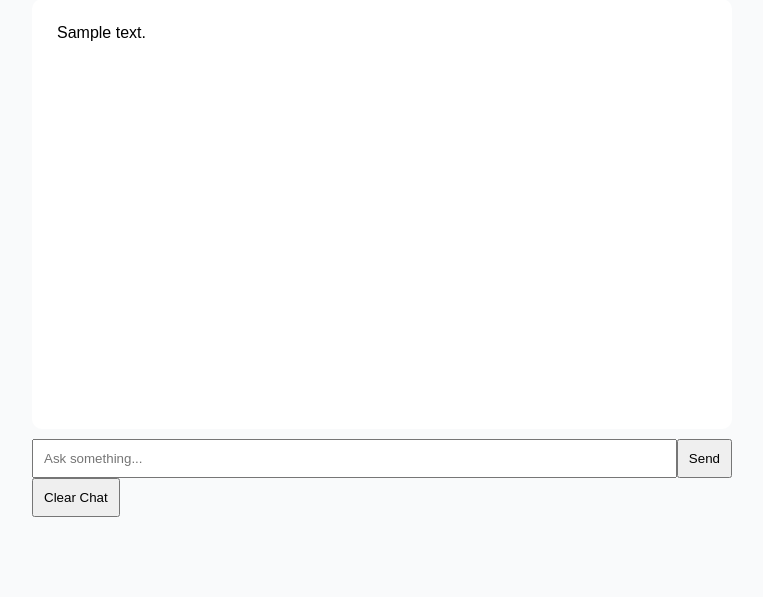
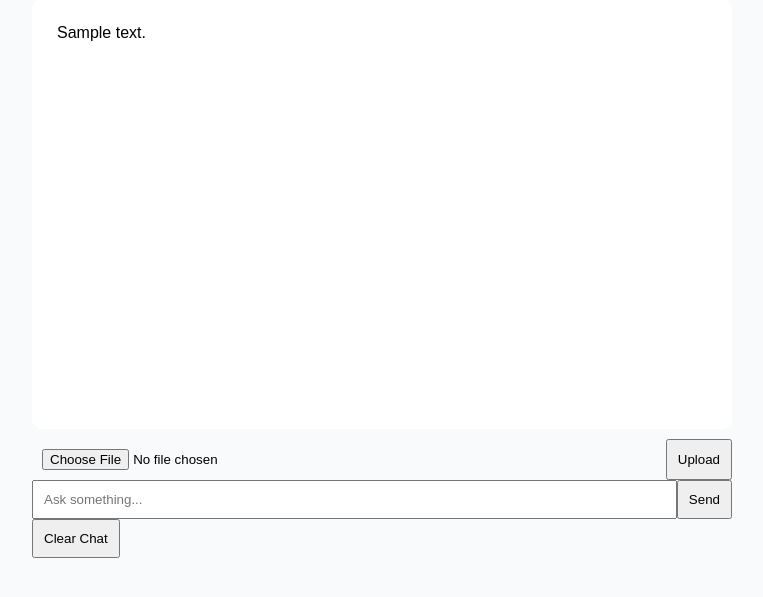
Before and after one commit to rferna214/RonsChatter, a Flask app: template project/templates/index.html in a window 1280 px wide. Shown: the part 81-678 px from the top of the page, without its empty margins (258-1021 px from the left). Run offline with Flask 3, Linux system fonts and the light colour scheme; the template is opened without the code that fills it: most values are stand-ins (such as "Sample title", 1, 10 or a date in 2020).

Commit message:
added afile upload

```diff
--- a/project/templates/index.html
+++ b/project/templates/index.html
@@ -17,6 +17,11 @@
     {% endfor %}
 </div>
 
+    <form method="POST" enctype="multipart/form-data">
+        <input type="file" name="file">
+        <button type="submit">Upload</button>
+    </form>
+
     <form method="POST">
         <input type="text" name="question" placeholder="Ask something..." required>
         <button type="submit">Send</button>
```
